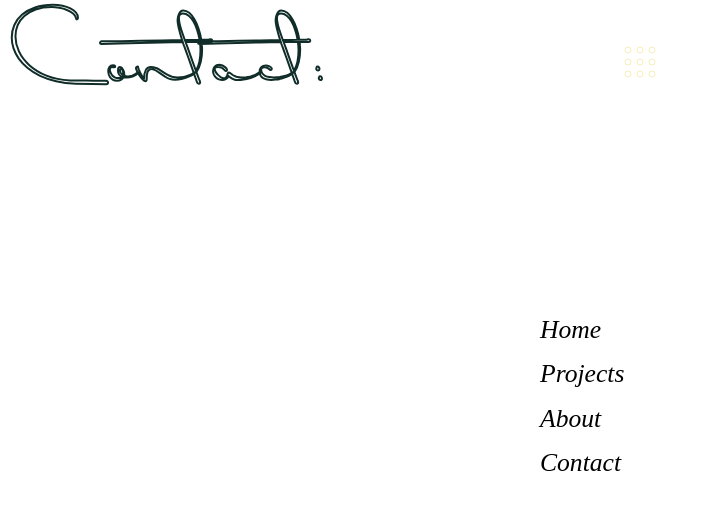
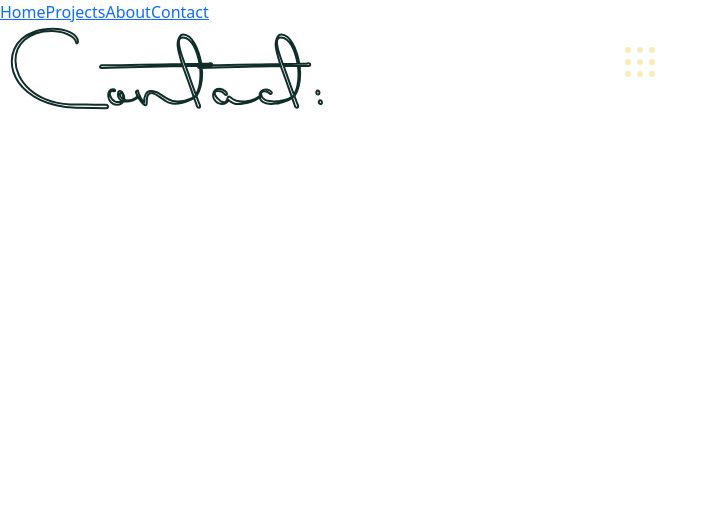
Before and after one commit to giullyasantos/portfolio, a React (Create React App) app in the folder frontend/: page /contact in a window 1280 px wide. Shown: the top 510 px of the page, without its empty margins (0-717 px from the left). Built offline with nearby package versions, Linux system fonts and the light colour scheme; a web font is replaced by a local one.

Commit message:
Update styles.css

```diff
--- a/frontend/src/styles/styles.css
+++ b/frontend/src/styles/styles.css
@@ -1,4 +1,4 @@
-@keyframes slideIn{
+@keyframes comeDown{
     from {
         transform: translateY(-100%);
         opacity: 0;
@@ -6,26 +6,18 @@
     to {
         transform: translateY(0);
         opacity: 1;
-
     }
 }
 @keyframes slideOut {
   0% {
     transform: translateX(0%);
+    opacity: 1;
   }
   100% {
-    transform: translateY(-100%);
+    transform: translateX(-100%);
+    opacity: 0;
+    display:none;
   }
-}
-@keyframes gone{
-    from {
-        opacity: 0;
-
-    }
-    to {
-        opacity: 1;
-
-    }
 }
 @keyframes handwrite {
     0% {
@@ -40,17 +32,19 @@
 @keyframes move{
     0%, 49.99%{
         opacity: 0;
+transform: translateX(0%);
         z-index: 1;
     }
     50%, 100%{
         opacity: 1;
+ transform: translateX(100%);
         z-index: 5;
     }
 }
-.underlineAnimation{
+ underlineAnimation{
     display: inline-block;
     position: relative;
-    color: black;
+    color: F7EDB9;
 }
 .underlineAnimation::after {
     content: '';
@@ -60,7 +54,7 @@
     height: 1px;
     bottom: 0;
     left: 0;
-    background-color: #E7E3D8;
+    background-color: #F7EDB9;
     transform-origin: bottom right;
     transition: transform 0.25s ease-out;
 }
@@ -81,45 +75,12 @@
     display: flex; /* Use flexbox */
     justify-content: center; /* Center horizontally */
     align-items: center; /* Center vertically */
-    animation: slideIn 2s;
+    animation: comeDown 2s;
 }
-
 @media (max-width: 600px) {
     .navBar {
         margin-top: 7%;
     }
-}
-#navItems{
-    position: fixed;
-    top: 0;
-    left: 0;
-    width: 100vw;
-    height: 100vh;
-    z-index: 300;
-}
-
-.navContainer {
-    text-align: center;
-    max-width: 300px;
-    padding: 50px;
-    position: relative;
-    top: 50%;
-    left: 50%;
-    transform: translate(-50%, -50%);
-    display:flex;
-    flex-direction: column;
-}
-.navContainer a{
-    font-family: "eloquent-jf-pro", serif;
-    font-weight: 400;
-    display:flex;
-    width: 50%;
-    font-style: italic;
-    font-size: 2vw;
-    color: black;
-    text-decoration: none;
-    margin-bottom: 3%;
-
 }
 .menuButton{
     background-color: transparent;
@@ -138,13 +99,19 @@
 }
 .circles, .corners{
     transition: r 0.3s ease;
-    stroke: #F7EDB9;
-    fill: transparent;
+    fill: #F7EDB9;
+}
+.container.active .corners{
+    r: 7;
+}
+.container.active .circles{
+    r:0;
 }
 *{
     margin: 0;
     padding: 0;
     box-sizing: border-box;
+    overflow: hidden;
 }
 .body{
     background-color: #2E4B45;
@@ -158,15 +125,15 @@
 .container p{
     font-size: 14px;
     line-height: 20px;
-    letter-spacing: 0.3px;
+    letter-spacing: 0.03px;
     margin: 20px 0;
 }
 .container span{
     font-size: 12px;
 }
 .container a{
-    color: blue;
-    font-size: 13px;
+    color: #F7EDB9;
+    font-size: 2vw;
     text-decoration: none;
     margin: 15px 0 10px;
 }
@@ -176,38 +143,37 @@
     transition: all 0.6s ease-in-out;
 }
 .sign-in{
+    margin-top: 17.5%;
     left: 0;
     width: 50%;
     z-index: 2;
 }
 .container.active .sign-in{
-    transform: translateX(100%);
+    animation: slideOut 1s forwards;
 }
-.sign-up{
+.sign-up {
+    background-color: green;
     left: 0;
     width: 50%;
-    opacity: 0;
-    z-index: 1;
-}
-.container.active .sign-up{
-    transform: translateX(100%);
     opacity: 1;
     z-index: 5;
-    animation: move 0.6s;
+    display: flex;
+    justify-content: center;
+    flex-direction: column;
+    align-items: end;
+    transition: all 0.6s ease-in-out;
+    /* Start without translation */
+    transform: translateX(0%);
 }
-.social-icons{
-    margin: 20px 0;
+
+.container.active .sign-up {
+    /* Transition to make it look like margin-left is 50% */
+
+    opacity: 1;
+    animation: slideIn 1s ease-in;
+transform: translateX(100%);
 }
-.social-icons a{
-    border: 1px solid #ccc;
-    border-radius: 20%;
-    display: inline-flex;
-    justify-content: center;
-    align-items: center;
-    margin: 0 3px;
-    width: 40px;
-    height: 40px;
-}
+
 .toggle-container{
     position: absolute;
     top: 0;
@@ -227,7 +193,6 @@
 .toggle{
     background-color: #F7EDB9;
     height: 100%;
-    color: #fff;
     position: relative;
     left: -100%;
     height: 100%;
@@ -270,12 +235,3 @@
     animation: handwrite 17s linear forwards;
 
 }
-
-.title{
-    margin-top: 95vh;
-    margin-left: 5vh;
-
-    display: flex;
-    justify-content: start;
-    align-items: start;
-}
```
